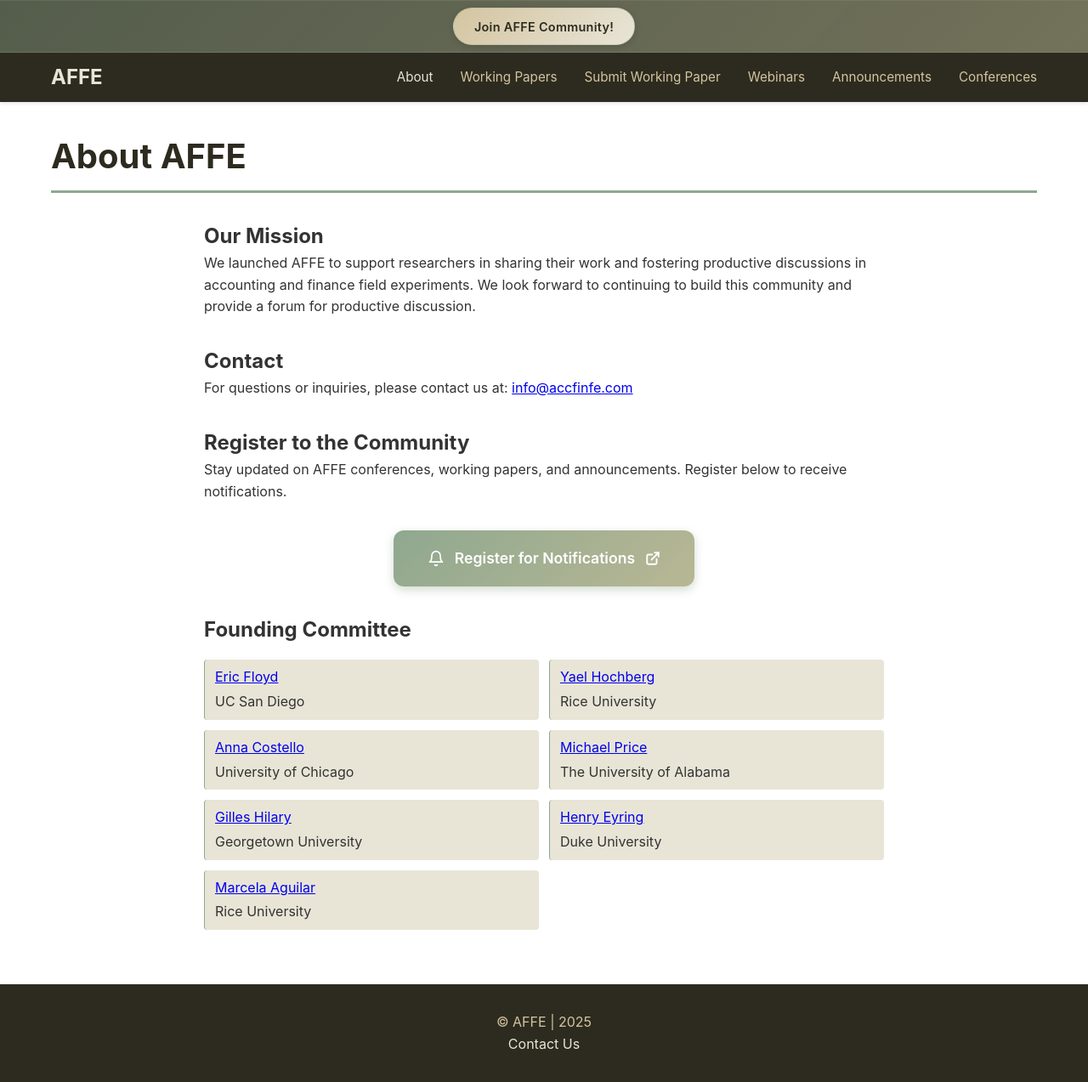
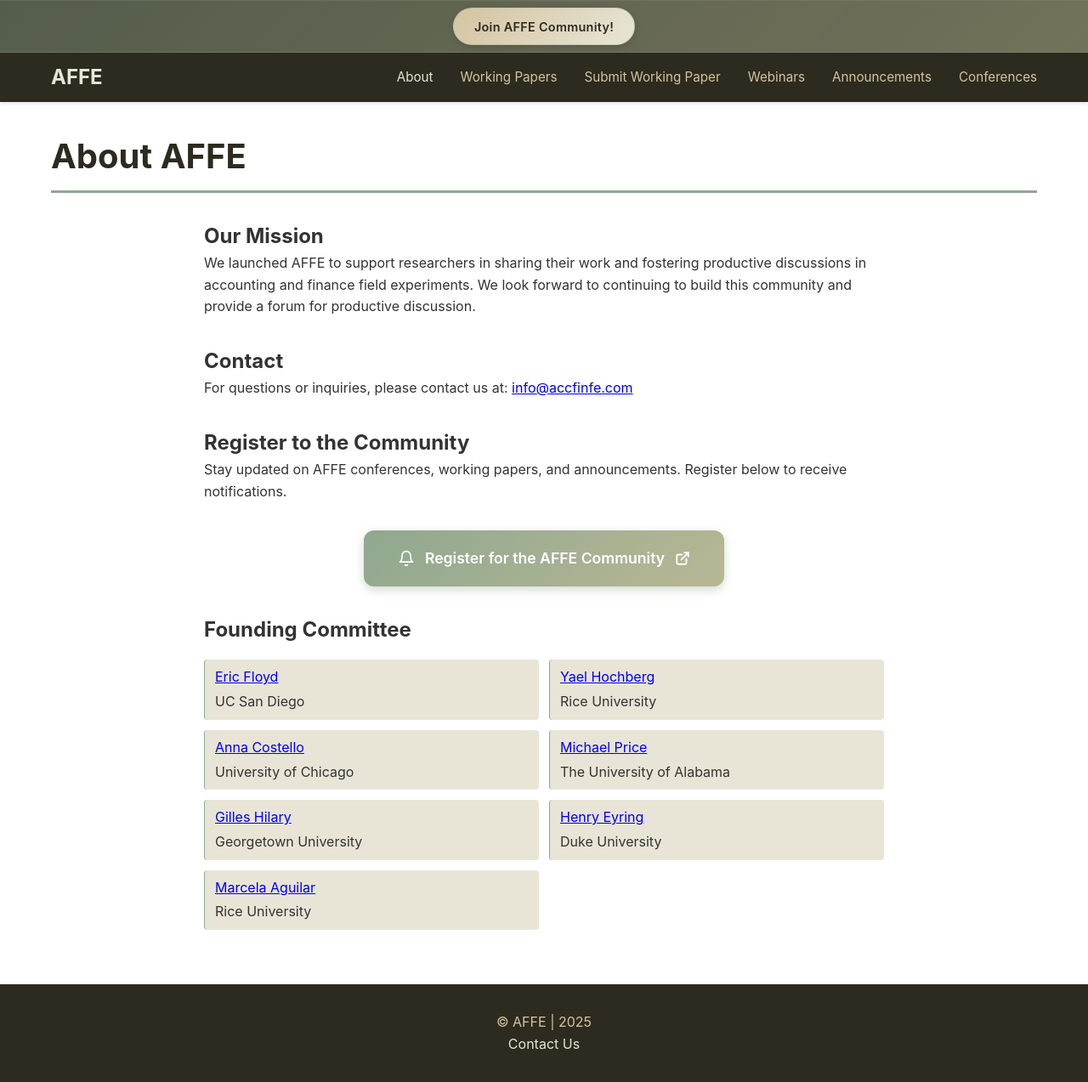
Before and after one commit to marceaguilar/affe-website, a Jekyll site: the page built from pages/about.md, in a window 1280 px wide. Shown: the whole page at 85% size. Built offline with Jekyll 4.4.1, drawn with Linux system fonts in a browser that asks for light colours.

Commit message:
Update button text to 'Register for the AFFE Community'

```diff
--- a/_layouts/about.html
+++ b/_layouts/about.html
@@ -18,7 +18,7 @@
           <path d="M18 8A6 6 0 0 0 6 8c0 7-3 9-3 9h18s-3-2-3-9"></path>
           <path d="M13.73 21a2 2 0 0 1-3.46 0"></path>
         </svg>
-        <span>Register for Notifications</span>
+        <span>Register for the AFFE Community</span>
         <svg width="18" height="18" viewBox="0 0 24 24" fill="none" stroke="currentColor" stroke-width="2.5" stroke-linecap="round" stroke-linejoin="round">
           <path d="M18 13v6a2 2 0 0 1-2 2H5a2 2 0 0 1-2-2V8a2 2 0 0 1 2-2h6"></path>
           <polyline points="15 3 21 3 21 9"></polyline>
```
